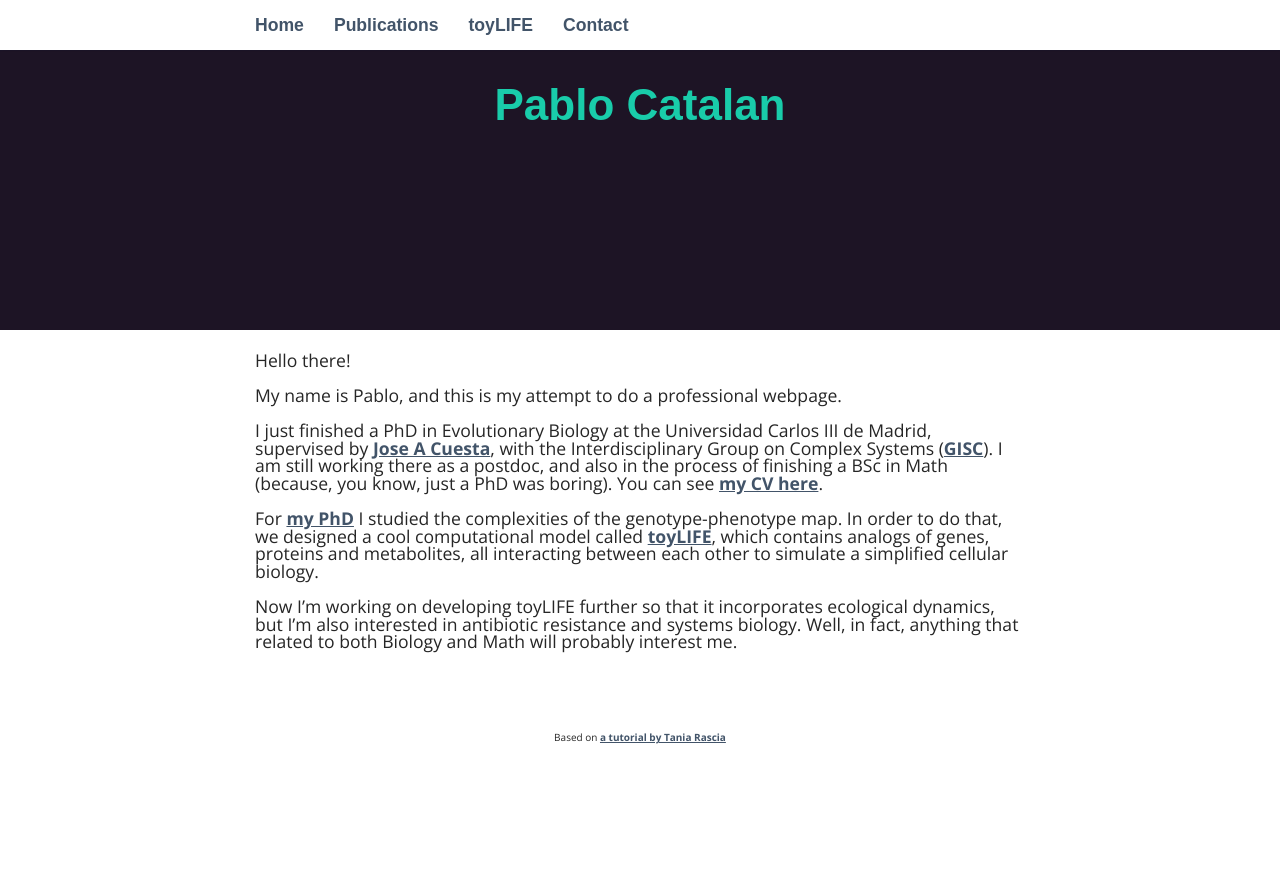
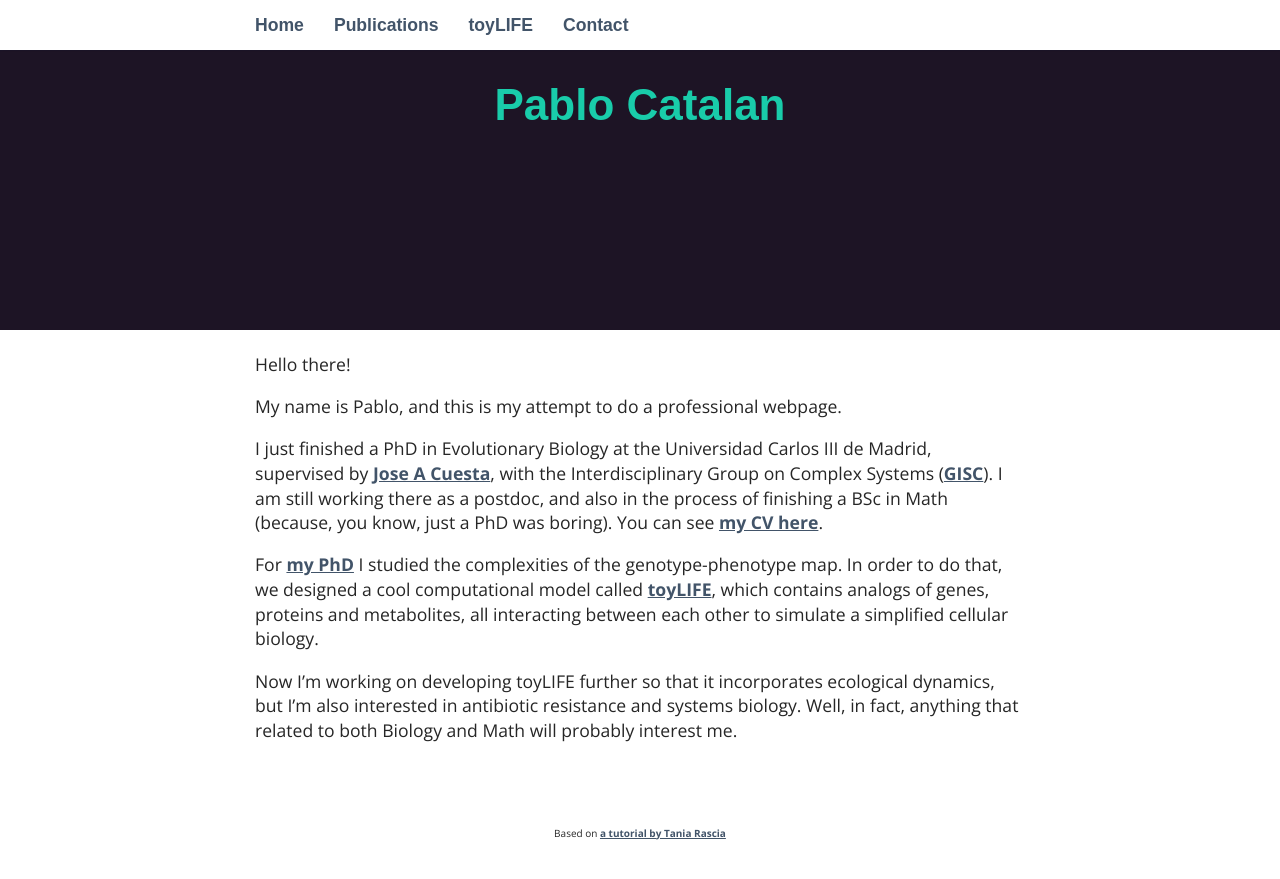
Before and after one commit to PabloCatalan/pablocatalan.github.io, a Jekyll site: the page built from index.md, in a window 1280 px wide and 900 px high, scrolled down 170 px. Shown: the top 879 px of the window. Built offline with Jekyll 4.4.1, drawn with Linux system fonts in a browser that asks for light colours; some web fonts are replaced; before the commit the page ends 971 px from its top, so only the background shows below that.

Commit message:
Update _layout.scss

```diff
--- a/_sass/_layout.scss
+++ b/_sass/_layout.scss
@@ -3,7 +3,7 @@ body {
 	color: $font-color;
 	font-family: $font-style;
 	font-size: 1.1em;
-	line-height: 1;
+	line-height: 1.4;
 	-webkit-font-smoothing: antialiased;
 }
 h1,
```
